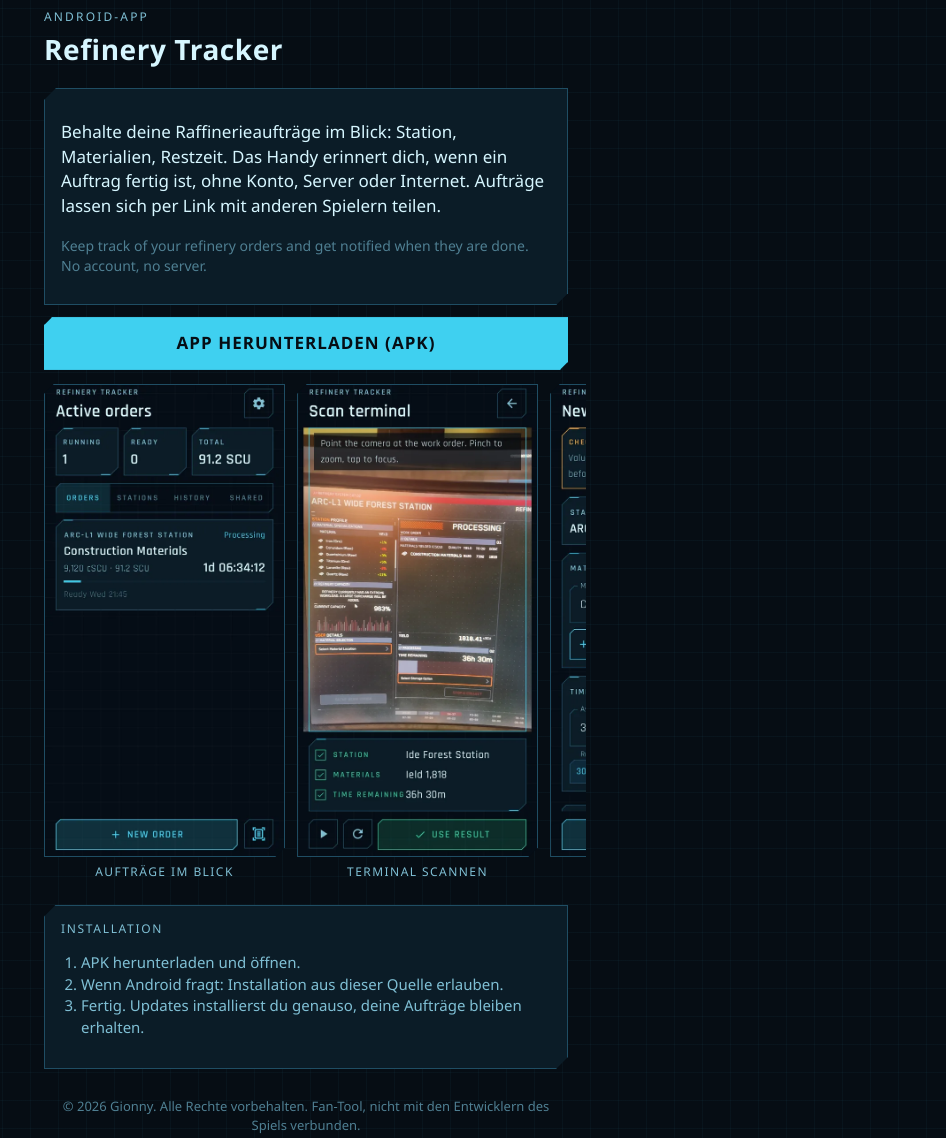
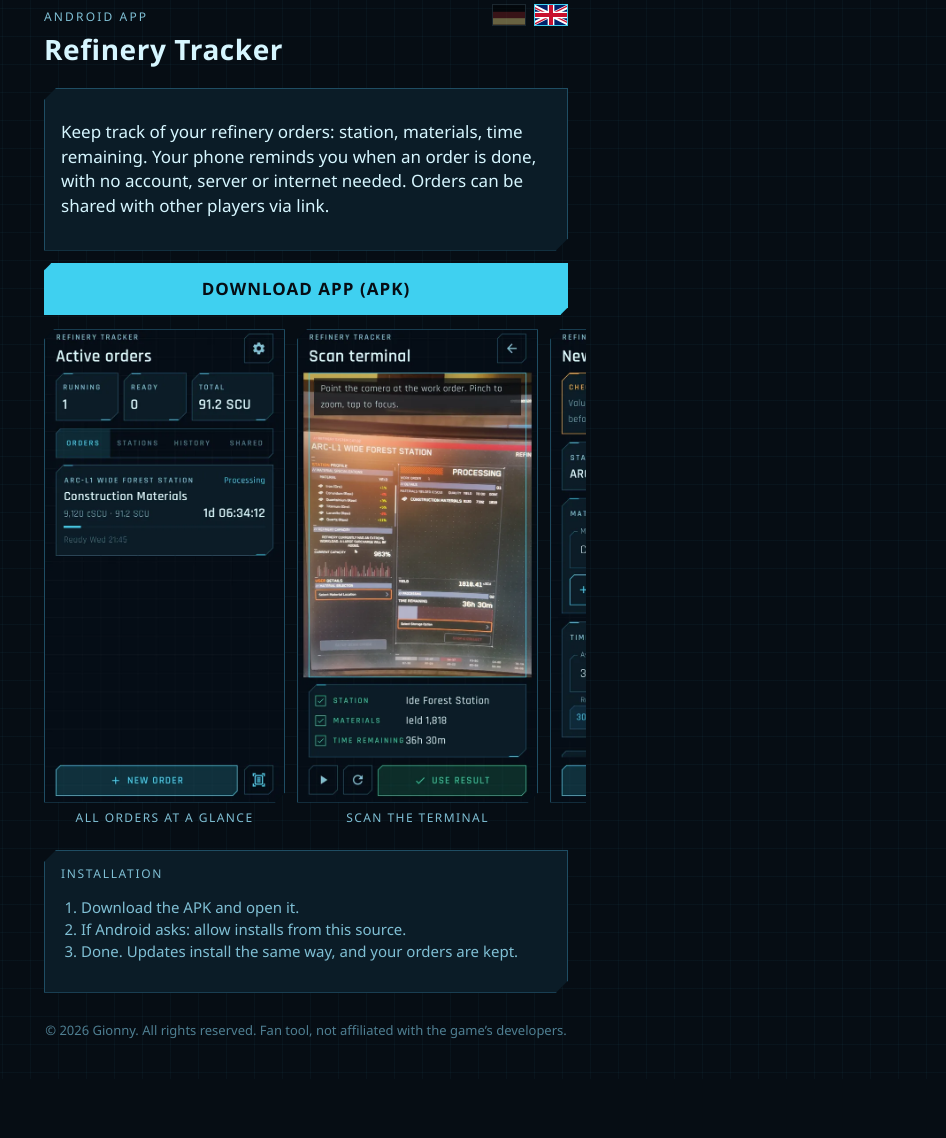
Before and after one commit to immortale-g/immortale-g.github.io, a plain HTML site: page index.html in a window 1280 px wide. Shown: the part 20-1158 px from the top of the page, without its empty margins (334-1280 px from the left). After the commit the page ends 1099 px from the top, so only its background shows below. Drawn offline with Linux system fonts and the light colour scheme.

Commit message:
Seite zweisprachig (DE/EN) mit Flaggen-Umschalter
Co-Authored-By: Claude Opus 5.5 <noreply@anthropic.com>
Claude-Session: https://claude.ai/code/session_013aLWWnC3ECUMkLHeisnpof

```diff
--- a/index.html
+++ b/index.html
@@ -5,33 +5,40 @@
 <meta name="viewport" content="width=device-width, initial-scale=1">
 <title>Refinery Tracker</title>
 <meta property="og:title" content="Refinery Tracker">
-<meta property="og:description" content="Raffinerieaufträge im Blick behalten, mit Erinnerung, wenn sie fertig sind.">
+<meta property="og:description" content="Raffinerieaufträge im Blick behalten, mit Erinnerung, wenn sie fertig sind. / Keep track of your refinery orders and get notified when they are done.">
 <link rel="stylesheet" href="style.css">
+<script src="lang.js"></script>
 </head>
 <body>
 <main>
-  <div class="label">Android-App</div>
+  <div id="langs" class="langs"></div>
+  <div class="label"><span class="de">Android-App</span><span class="en">Android app</span></div>
   <h1>Refinery Tracker</h1>
   <div class="panel">
-    <p>Behalte deine Raffinerieaufträge im Blick: Station, Materialien, Restzeit. Das Handy erinnert dich, wenn ein Auftrag fertig ist, ohne Konto, Server oder Internet. Aufträge lassen sich per Link mit anderen Spielern teilen.</p>
-    <p class="hint">Keep track of your refinery orders and get notified when they are done. No account, no server.</p>
+    <p class="de">Behalte deine Raffinerieaufträge im Blick: Station, Materialien, Restzeit. Das Handy erinnert dich, wenn ein Auftrag fertig ist, ohne Konto, Server oder Internet. Aufträge lassen sich per Link mit anderen Spielern teilen.</p>
+    <p class="en">Keep track of your refinery orders: station, materials, time remaining. Your phone reminds you when an order is done, with no account, server or internet needed. Orders can be shared with other players via link.</p>
   </div>
-  <a class="btn filled" href="https://github.com/immortale-g/immortale-g.github.io/releases/latest/download/refinery-tracker.apk">App herunterladen (APK)</a>
+  <a class="btn filled" href="https://github.com/immortale-g/immortale-g.github.io/releases/latest/download/refinery-tracker.apk"><span class="de">App herunterladen (APK)</span><span class="en">Download app (APK)</span></a>
   <div class="gallery" aria-label="Screenshots">
-    <figure><img src="img/orders.webp" width="540" height="1065" loading="lazy" alt="Übersicht der laufenden Aufträge"><figcaption>Aufträge im Blick</figcaption></figure>
-    <figure><img src="img/scan.webp" width="540" height="1065" loading="lazy" alt="Terminal mit der Kamera scannen"><figcaption>Terminal scannen</figcaption></figure>
-    <figure><img src="img/scanned.webp" width="540" height="1065" loading="lazy" alt="Vom Scan ausgefüllter Auftrag"><figcaption>Werte übernommen</figcaption></figure>
-    <figure><img src="img/manual.webp" width="540" height="1065" loading="lazy" alt="Auftrag von Hand anlegen"><figcaption>Oder von Hand eintragen</figcaption></figure>
+    <figure><img src="img/orders.webp" width="540" height="1065" loading="lazy" alt="Active orders"><figcaption><span class="de">Aufträge im Blick</span><span class="en">All orders at a glance</span></figcaption></figure>
+    <figure><img src="img/scan.webp" width="540" height="1065" loading="lazy" alt="Scan terminal"><figcaption><span class="de">Terminal scannen</span><span class="en">Scan the terminal</span></figcaption></figure>
+    <figure><img src="img/scanned.webp" width="540" height="1065" loading="lazy" alt="Scanned order"><figcaption><span class="de">Werte übernommen</span><span class="en">Values filled in</span></figcaption></figure>
+    <figure><img src="img/manual.webp" width="540" height="1065" loading="lazy" alt="New order"><figcaption><span class="de">Oder von Hand eintragen</span><span class="en">Or enter it by hand</span></figcaption></figure>
   </div>
   <div class="panel">
-    <div class="station">Installation</div>
-    <ol>
+    <div class="station"><span class="de">Installation</span><span class="en">Installation</span></div>
+    <ol class="de">
       <li>APK herunterladen und öffnen.</li>
       <li>Wenn Android fragt: Installation aus dieser Quelle erlauben.</li>
       <li>Fertig. Updates installierst du genauso, deine Aufträge bleiben erhalten.</li>
     </ol>
+    <ol class="en">
+      <li>Download the APK and open it.</li>
+      <li>If Android asks: allow installs from this source.</li>
+      <li>Done. Updates install the same way, and your orders are kept.</li>
+    </ol>
   </div>
-  <footer>© 2026 Gionny. Alle Rechte vorbehalten. Fan-Tool, nicht mit den Entwicklern des Spiels verbunden.</footer>
+  <footer><span class="de">© 2026 Gionny. Alle Rechte vorbehalten. Fan-Tool, nicht mit den Entwicklern des Spiels verbunden.</span><span class="en">© 2026 Gionny. All rights reserved. Fan tool, not affiliated with the game’s developers.</span></footer>
 </main>
 </body>
 </html>
--- /dev/null
+++ b/lang.js
@@ -0,0 +1,40 @@
+// Language choice: saved choice, else browser language. Sets <html data-lang> before the page renders.
+(function () {
+  var saved = null;
+  try { saved = localStorage.getItem("rt-lang"); } catch (e) {}
+  var lang = saved === "de" || saved === "en" ? saved : (/^de/i.test(navigator.language || "") ? "de" : "en");
+  window.RT_LANG = lang;
+  document.documentElement.lang = lang;
+  document.documentElement.setAttribute("data-lang", lang);
+
+  var FLAGS = {
+    de: '<svg viewBox="0 0 5 3" aria-hidden="true"><rect width="5" height="3" fill="#000"/><rect y="1" width="5" height="2" fill="#D00"/><rect y="2" width="5" height="1" fill="#FFCE00"/></svg>',
+    en: '<svg viewBox="0 0 60 30" preserveAspectRatio="xMidYMid slice" aria-hidden="true"><clipPath id="uk-t"><path d="M30,15h30v15zv15h-30zh-30v-15zv-15h30z"/></clipPath><rect width="60" height="30" fill="#012169"/><path d="M0,0L60,30M60,0L0,30" stroke="#fff" stroke-width="6"/><path d="M0,0L60,30M60,0L0,30" clip-path="url(#uk-t)" stroke="#C8102E" stroke-width="4"/><path d="M30,0v30M0,15h60" stroke="#fff" stroke-width="10"/><path d="M30,0v30M0,15h60" stroke="#C8102E" stroke-width="6"/></svg>'
+  };
+  var NAMES = { de: "Deutsch", en: "English" };
+
+  function set(l) {
+    try { localStorage.setItem("rt-lang", l); } catch (e) {}
+    if (document.body.hasAttribute("data-reload-on-lang")) { location.reload(); return; }
+    window.RT_LANG = l;
+    document.documentElement.lang = l;
+    document.documentElement.setAttribute("data-lang", l);
+    mark();
+  }
+  function mark() {
+    var bs = document.querySelectorAll(".langs button");
+    for (var i = 0; i < bs.length; i++) bs[i].setAttribute("aria-pressed", bs[i].getAttribute("data-l") === window.RT_LANG ? "true" : "false");
+  }
+  document.addEventListener("DOMContentLoaded", function () {
+    var box = document.getElementById("langs");
+    if (!box) return;
+    ["de", "en"].forEach(function (l) {
+      var b = document.createElement("button");
+      b.type = "button"; b.setAttribute("data-l", l); b.title = NAMES[l]; b.setAttribute("aria-label", NAMES[l]);
+      b.innerHTML = FLAGS[l];
+      b.addEventListener("click", function () { if (l !== window.RT_LANG) set(l); });
+      box.appendChild(b);
+    });
+    mark();
+  });
+})();
--- a/style.css
+++ b/style.css
@@ -21,3 +21,10 @@ footer{margin-top:28px;color:var(--dim);font-size:13px;text-align:center}
 .gallery figure{flex:0 0 46%;margin:0;scroll-snap-align:start}
 .gallery img{display:block;width:100%;height:auto;border:1px solid var(--line);clip-path:polygon(10px 0,100% 0,100% calc(100% - 10px),calc(100% - 10px) 100%,0 100%,0 10px)}
 .gallery figcaption{margin-top:6px;font-size:12px;letter-spacing:.12em;text-transform:uppercase;color:var(--muted);text-align:center}
+main{position:relative}
+.langs{position:absolute;top:24px;right:18px;display:flex;gap:8px}
+.langs button{display:block;width:34px;height:22px;padding:0;margin:0;border:1px solid var(--line);background:transparent;cursor:pointer;opacity:.45;filter:grayscale(.6);transition:opacity .15s,filter .15s}
+.langs button svg{display:block;width:100%;height:100%}
+.langs button:hover{opacity:.8;filter:none}
+.langs button[aria-pressed="true"]{opacity:1;filter:none;border-color:var(--accent)}
+html[data-lang="en"] .de,html[data-lang="de"] .en{display:none!important}
```
Also changed, not shown: rt/index.html (+8 -3 lines).
